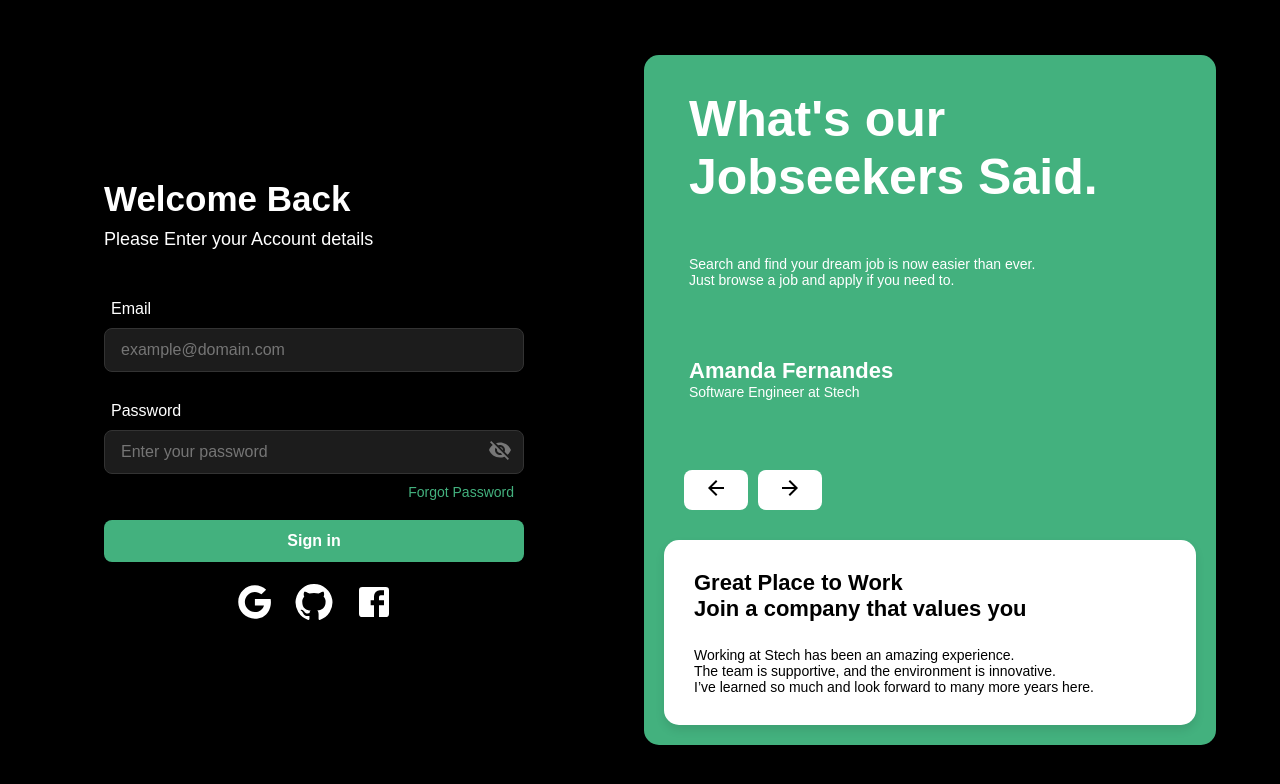
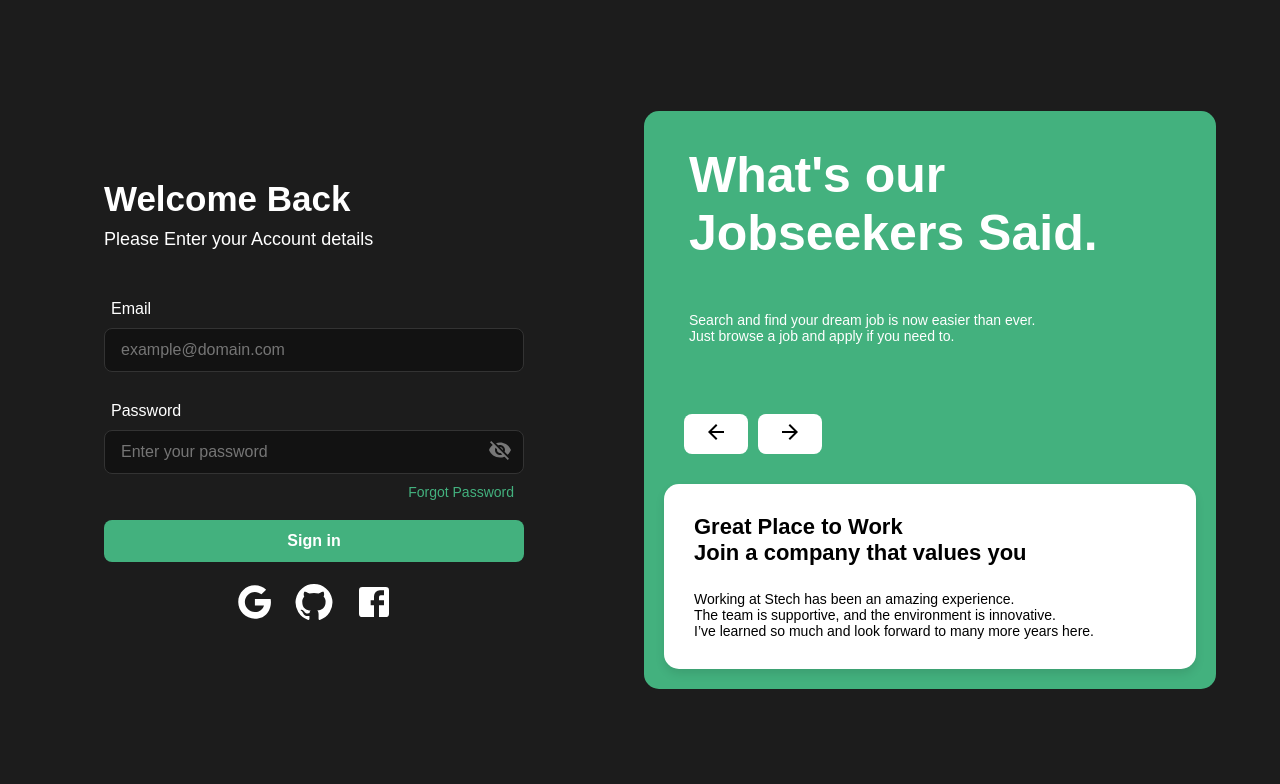
Before and after one commit to AmandaFernandes0701/Stech, a React (Vite) app: page / in a window 1280 px wide. Shown: the top 784 px of the page. Built offline with nearby package versions, Linux system fonts and the light colour scheme.

Commit message:
style(login): mudança de cores de hovers e botões

```diff
--- /dev/null
+++ b/src/components/carousel/Carousel.jsx
@@ -0,0 +1,59 @@
+import { ArrowBack, ArrowForward } from "@mui/icons-material";
+import { motion } from "framer-motion";
+import { useState } from "react";
+
+import { Text, TextBold } from "../../pages/login/styles";
+
+import { ArrowsContainer, ArrowButton, WhiteCard, InnerCard } from "./styles";
+
+const Carousel = ({ slides }) => {
+  const [currentSlide, setCurrentSlide] = useState(0);
+
+  const handlePrevSlide = () => {
+    setCurrentSlide((prev) => (prev === 0 ? slides.length - 1 : prev - 1));
+  };
+
+  const handleNextSlide = () => {
+    setCurrentSlide((prev) => (prev === slides.length - 1 ? 0 : prev + 1));
+  };
+
+  return (
+    <WhiteCard>
+      <ArrowsContainer>
+        <ArrowButton onClick={handlePrevSlide}>
+          <ArrowBack />
+        </ArrowButton>
+        <ArrowButton onClick={handleNextSlide}>
+          <ArrowForward />
+        </ArrowButton>
+      </ArrowsContainer>
+      <InnerCard>
+        <motion.div
+          key={currentSlide}
+          initial={{ opacity: 0 }}
+          animate={{ opacity: 1 }}
+          exit={{ opacity: 0 }}
+          transition={{ duration: 1 }}
+        >
+          <TextBold>{slides[currentSlide].title}</TextBold>
+          <TextBold style={{ paddingBottom: "25px" }}>
+            {slides[currentSlide].subtitle}
+          </TextBold>
+          {slides[currentSlide].text.map((line, index) => (
+            <motion.div
+              key={index}
+              initial={{ opacity: 0 }}
+              animate={{ opacity: 1 }}
+              exit={{ opacity: 0 }}
+              transition={{ duration: 0.5, delay: index * 0.3 }}
+            >
+              <Text>{line}</Text>
+            </motion.div>
+          ))}
+        </motion.div>
+      </InnerCard>
+    </WhiteCard>
+  );
+};
+
+export default Carousel;
--- /dev/null
+++ b/src/components/carousel/content.js
@@ -0,0 +1,46 @@
+export const content = [
+  {
+    title: "Great Place to Work",
+    subtitle: "Join a company that values you",
+    text: [
+      "Working at Stech has been an amazing experience.",
+      "The team is supportive, and the environment is innovative.",
+      "I’ve learned so much and look forward to many more years here.",
+    ],
+    name: "Amanda Fernandes",
+    position: "Software Engineer at Stech",
+  },
+  {
+    title: "A Company that Cares",
+    subtitle: "Empowering Employees and Driving Innovation",
+    text: [
+      "At TechCorp, I feel valued as an individual and a team member.",
+      "The leadership is always open to new ideas, and the culture is amazing.",
+      "It’s inspiring to be part of a company that’s shaping the future.",
+    ],
+    name: "John Doe",
+    position: "Lead Developer at TechCorp",
+  },
+  {
+    title: "Innovative and Inclusive Workplace",
+    subtitle: "Where Creativity and Diversity Thrive",
+    text: [
+      "Working at GlobalTech has been a dream come true.",
+      "I am surrounded by talented people who are passionate about what they do.",
+      "The inclusive culture and constant innovation make it an exciting place to work.",
+    ],
+    name: "Jane Smith",
+    position: "CTO at GlobalTech",
+  },
+  {
+    title: "Transformative Work Environment",
+    subtitle: "Grow, Innovate, Lead",
+    text: [
+      "InnovateX has given me the opportunity to grow professionally and personally.",
+      "The team is collaborative, and the leadership encourages bold ideas.",
+      "It’s a place where creativity is celebrated and real-world solutions are built.",
+    ],
+    name: "Sam Taylor",
+    position: "Product Manager at InnovateX",
+  },
+];
--- /dev/null
+++ b/src/components/carousel/styles.js
@@ -0,0 +1,61 @@
+import styled from "styled-components";
+
+import { theme } from "../../styles/theme";
+
+export const ArrowsContainer = styled.div`
+  display: flex;
+  gap: 10px;
+  margin-top: 50px;
+  margin-bottom: 30px;
+  margin-left: 20px;
+
+  @media (max-width: 1090px) {
+    margin-top: 20px;
+    margin-left: 0px;
+  }
+
+  @media (max-width: 768px) {
+    justify-content: center;
+  }
+`;
+
+export const ArrowButton = styled.div`
+  background: ${theme.colors.cardBackground};
+  color: ${theme.colors.cardText};
+  border-radius: ${theme.borderRadius};
+  padding: 6px 20px;
+  cursor: pointer;
+  transition: background 0.3s ease, color 0.3s ease;
+
+  &:hover {
+    background: ${theme.colors.buttonHover};
+    color: ${theme.colors.buttonTextHover};
+  }
+`;
+
+export const WhiteCard = styled.div`
+  display: flex;
+  flex-direction: column;
+  max-width: 800px;
+`;
+
+export const InnerCard = styled.div`
+  background: white;
+  color: black;
+  padding: 30px;
+  border-radius: 15px;
+  font-size: 14px;
+  font-weight: bold;
+  box-shadow: 0px 5px 10px rgba(0, 0, 0, 0.1);
+  height: auto;
+
+  @media (max-width: 768px) {
+    padding: 20px;
+    font-size: 12px;
+  }
+
+  @media (max-width: 480px) {
+    padding: 15px;
+    font-size: 10px;
+  }
+`;
--- a/src/components/input-field/styles.js
+++ b/src/components/input-field/styles.js
@@ -16,7 +16,7 @@ export const Input = styled.input`
   width: 100%;
   padding: 12px 16px;
   margin: 10px 0;
-  background: ${theme.colors.inputBackground};
+  background: #121212;
   border: 1px solid ${theme.colors.inputBorder};
   border-radius: ${theme.borderRadius};
   font-size: ${theme.fontSizes.text};
--- a/src/pages/login/index.jsx
+++ b/src/pages/login/index.jsx
@@ -1,4 +1,3 @@
-import { ArrowBack, ArrowForward } from "@mui/icons-material";
 import FacebookIcon from "@mui/icons-material/Facebook";
 import GitHubIcon from "@mui/icons-material/GitHub";
 import GoogleIcon from "@mui/icons-material/Google";
@@ -9,6 +8,8 @@ import { toast } from "react-toastify";
 
 import "react-toastify/dist/ReactToastify.css";
 import Button from "../../components/button/Button";
+import Carousel from "../../components/carousel/Carousel";
+import { content } from "../../components/carousel/content";
 import InputField from "../../components/input-field/InputField";
 import { validateEmail, validatePassword } from "../../utils/validation";
 
@@ -18,16 +19,11 @@ import {
   Title,
   TitleTestimonial,
   Text,
-  TextBold,
   Subtitle,
   ForgotPassword,
   SocialLogin,
   TestimonialSection,
   TestimonialCard,
-  InnerCard,
-  WhiteCard,
-  ArrowsContainer,
-  ArrowButton,
   MotionDiv,
 } from "./styles";
 
@@ -39,62 +35,6 @@ const Login = () => {
   const [emailError, setEmailError] = useState("");
   const [passwordError, setPasswordError] = useState("");
   const [loading, setLoading] = useState(false);
-  const [currentSlide, setCurrentSlide] = useState(0);
-
-  const slides = [
-    {
-      title: "Great Place to Work",
-      subtitle: "Join a company that values you",
-      text: [
-        "Working at Stech has been an amazing experience.",
-        "The team is supportive, and the environment is innovative.",
-        "I’ve learned so much and look forward to many more years here.",
-      ],
-      name: "Amanda Fernandes",
-      position: "Software Engineer at Stech",
-    },
-    {
-      title: "A Company that Cares",
-      subtitle: "Empowering Employees and Driving Innovation",
-      text: [
-        "At TechCorp, I feel valued as an individual and a team member.",
-        "The leadership is always open to new ideas, and the culture is amazing.",
-        "It’s inspiring to be part of a company that’s shaping the future.",
-      ],
-      name: "John Doe",
-      position: "Lead Developer at TechCorp",
-    },
-    {
-      title: "Innovative and Inclusive Workplace",
-      subtitle: "Where Creativity and Diversity Thrive",
-      text: [
-        "Working at GlobalTech has been a dream come true.",
-        "I am surrounded by talented people who are passionate about what they do.",
-        "The inclusive culture and constant innovation make it an exciting place to work.",
-      ],
-      name: "Jane Smith",
-      position: "CTO at GlobalTech",
-    },
-    {
-      title: "Transformative Work Environment",
-      subtitle: "Grow, Innovate, Lead",
-      text: [
-        "InnovateX has given me the opportunity to grow professionally and personally.",
-        "The team is collaborative, and the leadership encourages bold ideas.",
-        "It’s a place where creativity is celebrated and real-world solutions are built.",
-      ],
-      name: "Sam Taylor",
-      position: "Product Manager at InnovateX",
-    },
-  ];
-
-  const handlePrevSlide = () => {
-    setCurrentSlide((prev) => (prev === 0 ? slides.length - 1 : prev - 1));
-  };
-
-  const handleNextSlide = () => {
-    setCurrentSlide((prev) => (prev === slides.length - 1 ? 0 : prev + 1));
-  };
 
   const handleLogin = () => {
     const emailValidationError = validateEmail(email);
@@ -184,52 +124,7 @@ const Login = () => {
             <Text>Just browse a job and apply if you need to.</Text>
           </MotionDiv>
 
-          <MotionDiv
-            initial={{ opacity: 0 }}
-            animate={{ opacity: 1 }}
-            exit={{ opacity: 0 }}
-            transition={{ duration: 1 }}
-          >
-            <TextBold>{slides[currentSlide].name}</TextBold>
-            <Text>{slides[currentSlide].position}</Text>
-          </MotionDiv>
-
-          <ArrowsContainer>
-            <ArrowButton onClick={handlePrevSlide}>
-              <ArrowBack />
-            </ArrowButton>
-            <ArrowButton onClick={handleNextSlide}>
-              <ArrowForward />
-            </ArrowButton>
-          </ArrowsContainer>
-
-          <WhiteCard>
-            <InnerCard>
-              <motion.div
-                key={currentSlide}
-                initial={{ opacity: 0 }}
-                animate={{ opacity: 1 }}
-                exit={{ opacity: 0 }}
-                transition={{ duration: 1 }}
-              >
-                <TextBold>{slides[currentSlide].title}</TextBold>
-                <TextBold style={{ paddingBottom: "25px" }}>
-                  {slides[currentSlide].subtitle}
-                </TextBold>
-                {slides[currentSlide].text.map((line, index) => (
-                  <motion.div
-                    key={index}
-                    initial={{ opacity: 0 }}
-                    animate={{ opacity: 1 }}
-                    exit={{ opacity: 0 }}
-                    transition={{ duration: 0.5, delay: index * 0.3 }}
-                  >
-                    <Text>{line}</Text>
-                  </motion.div>
-                ))}
-              </motion.div>
-            </InnerCard>
-          </WhiteCard>
+          <Carousel slides={content} />
         </TestimonialCard>
       </TestimonialSection>
     </Container>
--- a/src/pages/login/styles.js
+++ b/src/pages/login/styles.js
@@ -10,7 +10,7 @@ export const Container = styled.div`
   justify-content: center;
   gap: 10vh;
   height: 100%;
-  background-color: ${theme.colors.background};
+  background: ${theme.colors.inputBackground};
   padding: 0 5%;
 
   @media (max-width: 768px) {
@@ -169,12 +169,6 @@ export const TextBold = styled.p`
   }
 `;
 
-export const WhiteCard = styled.div`
-  display: flex;
-  flex-direction: column;
-  max-width: 800px;
-`;
-
 export const TestimonialSection = styled.div`
   color: white;
   background-color: ${theme.colors.primary};
@@ -224,27 +218,25 @@ export const TestimonialCard = styled.div`
     }
   }
 `;
+//   background: white;
+//   color: black;
+//   padding: 30px;
+//   border-radius: 15px;
+//   font-size: 14px;
+//   font-weight: bold;
+//   box-shadow: 0px 5px 10px rgba(0, 0, 0, 0.1);
+//   height: auto;
 
-export const InnerCard = styled.div`
-  background: white;
-  color: black;
-  padding: 30px;
-  border-radius: 15px;
-  font-size: 14px;
-  font-weight: bold;
-  box-shadow: 0px 5px 10px rgba(0, 0, 0, 0.1);
-  height: auto;
+//   @media (max-width: 768px) {
+//     padding: 20px;
+//     font-size: 12px;
+//   }
 
-  @media (max-width: 768px) {
-    padding: 20px;
-    font-size: 12px;
-  }
-
-  @media (max-width: 480px) {
-    padding: 15px;
-    font-size: 10px;
-  }
-`;
+//   @media (max-width: 480px) {
+//     padding: 15px;
+//     font-size: 10px;
+//   }
+// `;
 
 export const HeadingWrapper = styled.div`
   margin-bottom: 50px;
@@ -282,20 +274,6 @@ export const ArrowsContainer = styled.div`
   }
 `;
 
-export const ArrowButton = styled.div`
-  background: ${theme.colors.cardBackground};
-  color: ${theme.colors.cardText};
-  border-radius: ${theme.borderRadius};
-  padding: 6px 20px;
-  cursor: pointer;
-  transition: background 0.3s ease, color 0.3s ease;
-
-  &:hover {
-    background: ${theme.colors.buttonHover};
-    color: ${theme.colors.buttonTextHover};
-  }
-`;
-
 export const MotionDiv = styled(motion.div)`
   padding: 50px 0px 20px 25px;
 
```
Also changed, not shown: src/components/Button/styles.js (+3 -4 lines).
